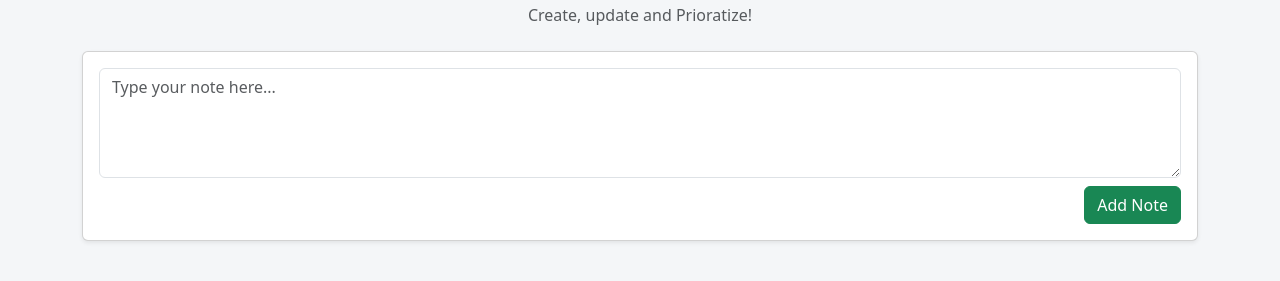
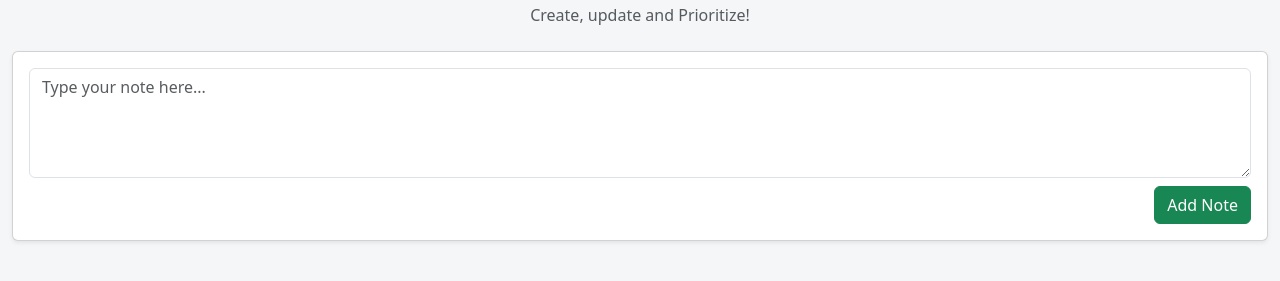
Before and after one commit to Pemmaiah123/internship-kmd-pradhan1, a plain HTML site: page july2(delayed)/solution/index.html in a window 1280 px wide. Shown: the part 111-392 px from the top of the page. Drawn offline with nearby package versions, Linux system fonts and the light colour scheme.

Commit message:
Update index.html

```diff
--- a/july2(delayed)/solution/index.html
+++ b/july2(delayed)/solution/index.html
@@ -12,13 +12,15 @@
   <link href="https://cdn.jsdelivr.net/npm/aos@2.3.4/dist/aos.css" rel="stylesheet" />
 
   <style>
-    body {
+    html, body {
+      overflow-x: hidden;
       background: #f4f6f8;
     }
 
     .note-card {
       border-left: 5px solid #0d6efd;
       transition: transform 0.3s ease;
+      max-width: 100%;
     }
 
     .note-card:hover {
@@ -58,10 +60,10 @@
 </head>
 <body>
 
-  <div class="container py-5">
+  <div class="container-fluid py-5">
     <div class="text-center mb-4">
       <h1 class="display-5 fw-bold text-primary">📝 Sticky Notes</h1>
-      <p class="text-muted">Create, update and Prioratize!</p>
+      <p class="text-muted">Create, update and Prioritize!</p>
     </div>
 
     <!-- Input Area -->
@@ -79,7 +81,7 @@
     <div id="notesContainer" class="row gy-4"></div>
   </div>
 
-  <!-- JavaScript -->
+  <!-- Script -->
   <script src="script.js"></script>
 
   <!-- Bootstrap Bundle -->
@@ -87,8 +89,6 @@
 
   <!-- AOS JS -->
   <script src="https://cdn.jsdelivr.net/npm/aos@2.3.4/dist/aos.js"></script>
-  <script>
-    AOS.init({ duration: 800, once: true });
-  </script>
+  <script>AOS.init({ duration: 800, once: true });</script>
 </body>
 </html>
```
